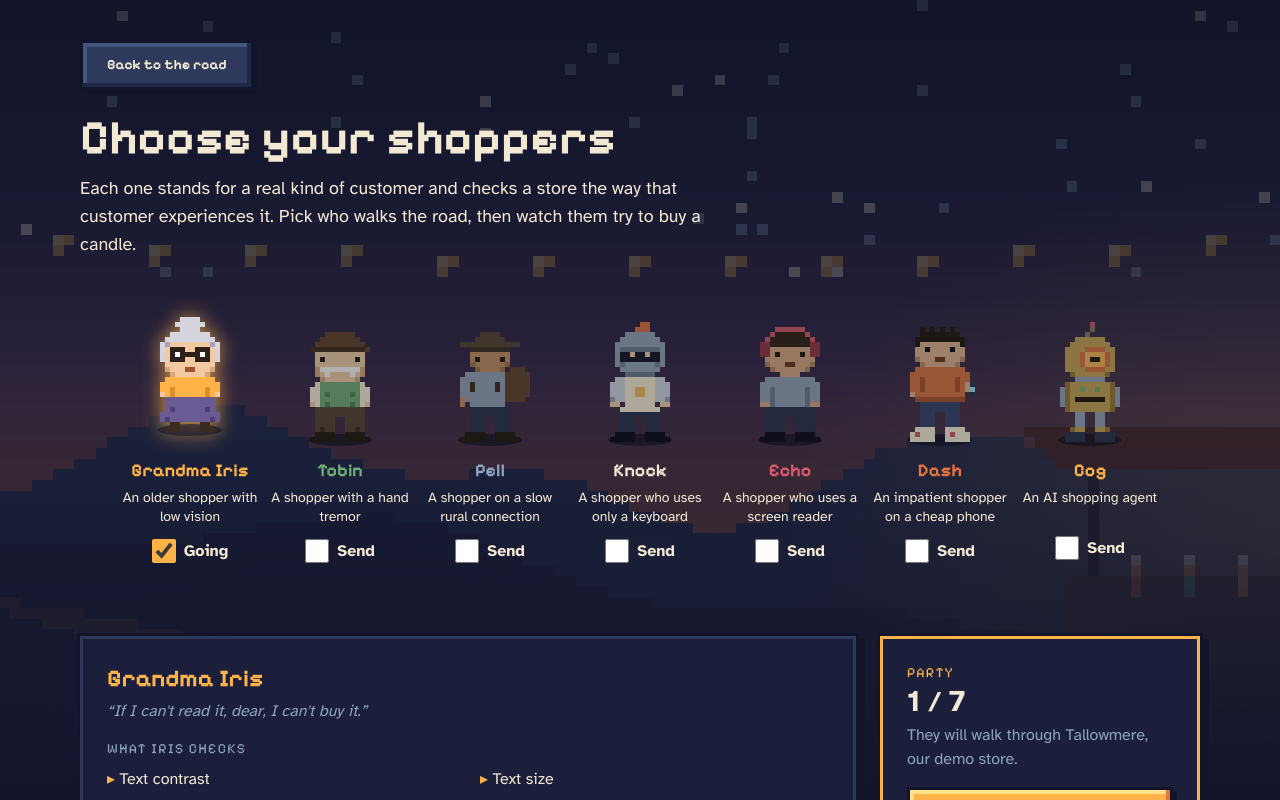
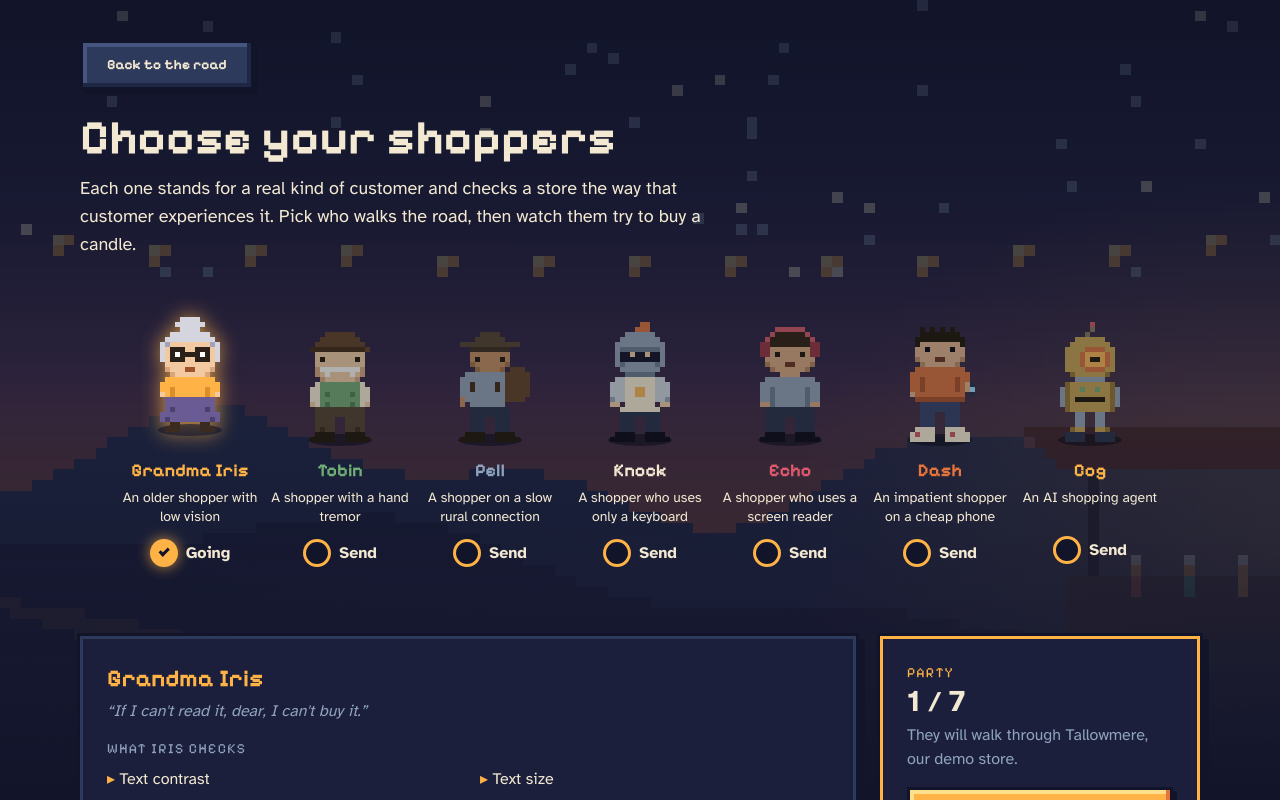
Before and after one commit to FaatehHaneef/Sentinel, a Next.js app: page /lobby in a window 1280 px wide. Shown: the top 800 px of the page. Built offline with nearby package versions, Linux system fonts and the light colour scheme.

Commit message:
feat(ui): round tick boxes in the lobby
Navy with an amber ring, amber with a navy tick when chosen. Still real checkboxes.

Co-Authored-By: Claude Opus 5.5 <noreply@anthropic.com>

```diff
--- a/app/globals.css
+++ b/app/globals.css
@@ -124,6 +124,40 @@ body {
   transform: rotate(-4deg);
 }
 
+/* Round tick boxes: navy with an amber ring, filled amber with a navy tick when chosen. */
+.round-check {
+  appearance: none;
+  display: inline-grid;
+  place-content: center;
+  flex: none;
+  width: 1.75rem;
+  height: 1.75rem;
+  border-radius: 9999px;
+  border: 3px solid #ffb347;
+  background: #12152a;
+  cursor: pointer;
+  transition:
+    background 120ms ease-out,
+    box-shadow 120ms ease-out;
+}
+.round-check::before {
+  content: "";
+  width: 0.65rem;
+  height: 0.35rem;
+  margin-top: -0.2rem;
+  border-left: 3px solid #12152a;
+  border-bottom: 3px solid #12152a;
+  transform: rotate(-45deg) scale(0);
+  transition: transform 120ms ease-out;
+}
+.round-check:checked {
+  background: #ffb347;
+  box-shadow: 0 0 14px rgba(255, 179, 71, 0.75);
+}
+.round-check:checked::before {
+  transform: rotate(-45deg) scale(1);
+}
+
 /* Crisp edges for pixel art. */
 .pixelated {
   image-rendering: pixelated;
--- a/components/sentinel/GameLobby.tsx
+++ b/components/sentinel/GameLobby.tsx
@@ -246,7 +246,7 @@ export function GameLobby({ start = "circle" }: { start?: "circle" | "line" }) {
                   <span className="mt-2 flex items-center gap-2 font-bold text-parchment">
                     <input
                       type="checkbox"
-                      className="h-6 w-6 accent-amber"
+                      className="round-check"
                       checked={chosen}
                       onChange={() => toggle(character.id)}
                       onFocus={() => setFocus(character.id)}
```
